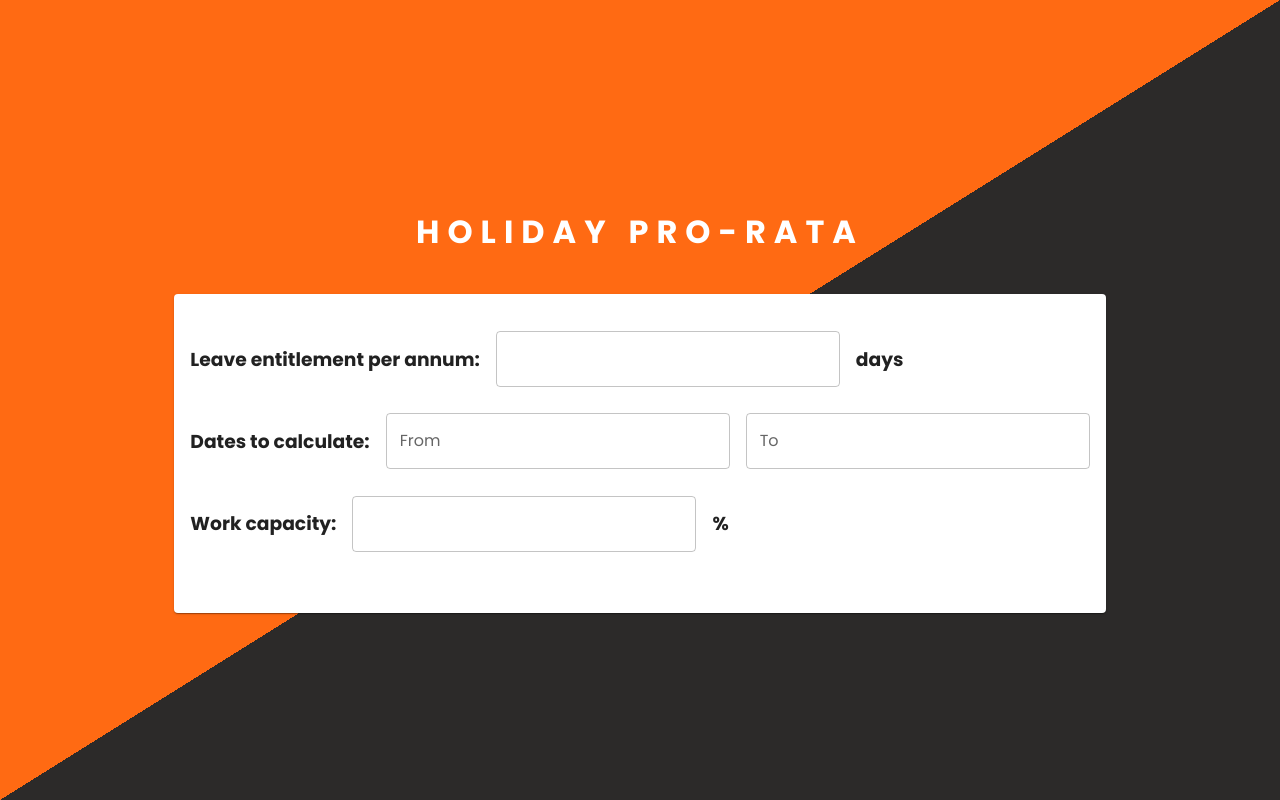
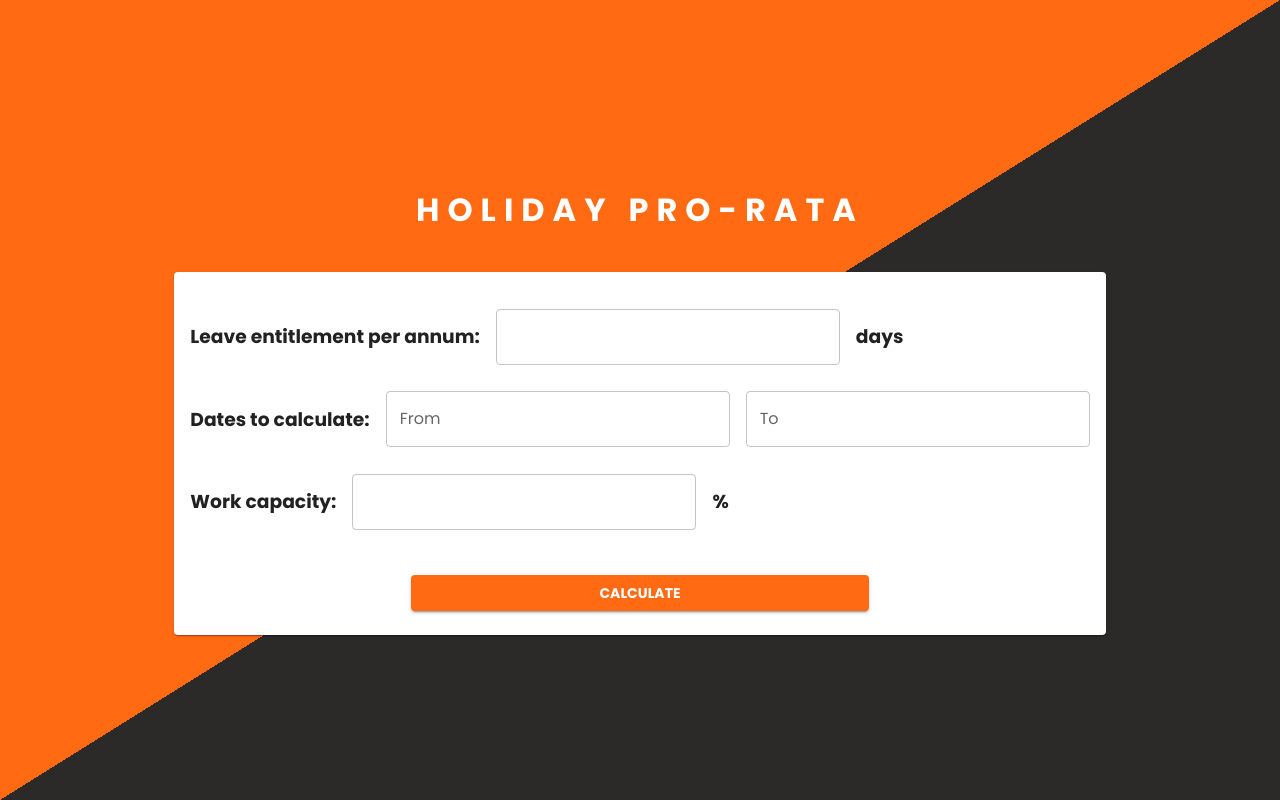
Before and after one commit to MahsinSaifullah/holiday-pro-rata, a React (Vite) app: page / in a window 1280 px wide. Built offline with nearby package versions, Linux system fonts and the light colour scheme.

Commit message:
feat: finish form ui

```diff
--- a/src/components/Form.tsx
+++ b/src/components/Form.tsx
@@ -1,6 +1,8 @@
 import Card from '@mui/material/Card';
 import CardContent from '@mui/material/CardContent';
+import CardActions from '@mui/material/CardActions';
 import TextField from '@mui/material/TextField';
+import Button from '@mui/material/Button';
 import { DatePicker } from '@mui/x-date-pickers/DatePicker';
 
 import './form.scss';
@@ -25,6 +27,15 @@ export const Form = () => {
           <h3>%</h3>
         </div>
       </CardContent>
+      <CardActions>
+        <Button
+          style={{ backgroundColor: '#ff6a13', fontWeight: 'bold' }}
+          fullWidth
+          variant="contained"
+        >
+          Calculate
+        </Button>
+      </CardActions>
     </Card>
   );
 };
--- a/src/components/form.scss
+++ b/src/components/form.scss
@@ -13,3 +13,13 @@
     margin-bottom: 16px;
   }
 }
+
+.MuiCardActions-root {
+  display: flex;
+  align-items: center;
+  justify-content: center;
+}
+
+.MuiButton-contained {
+  max-width: 50%;
+}
```
